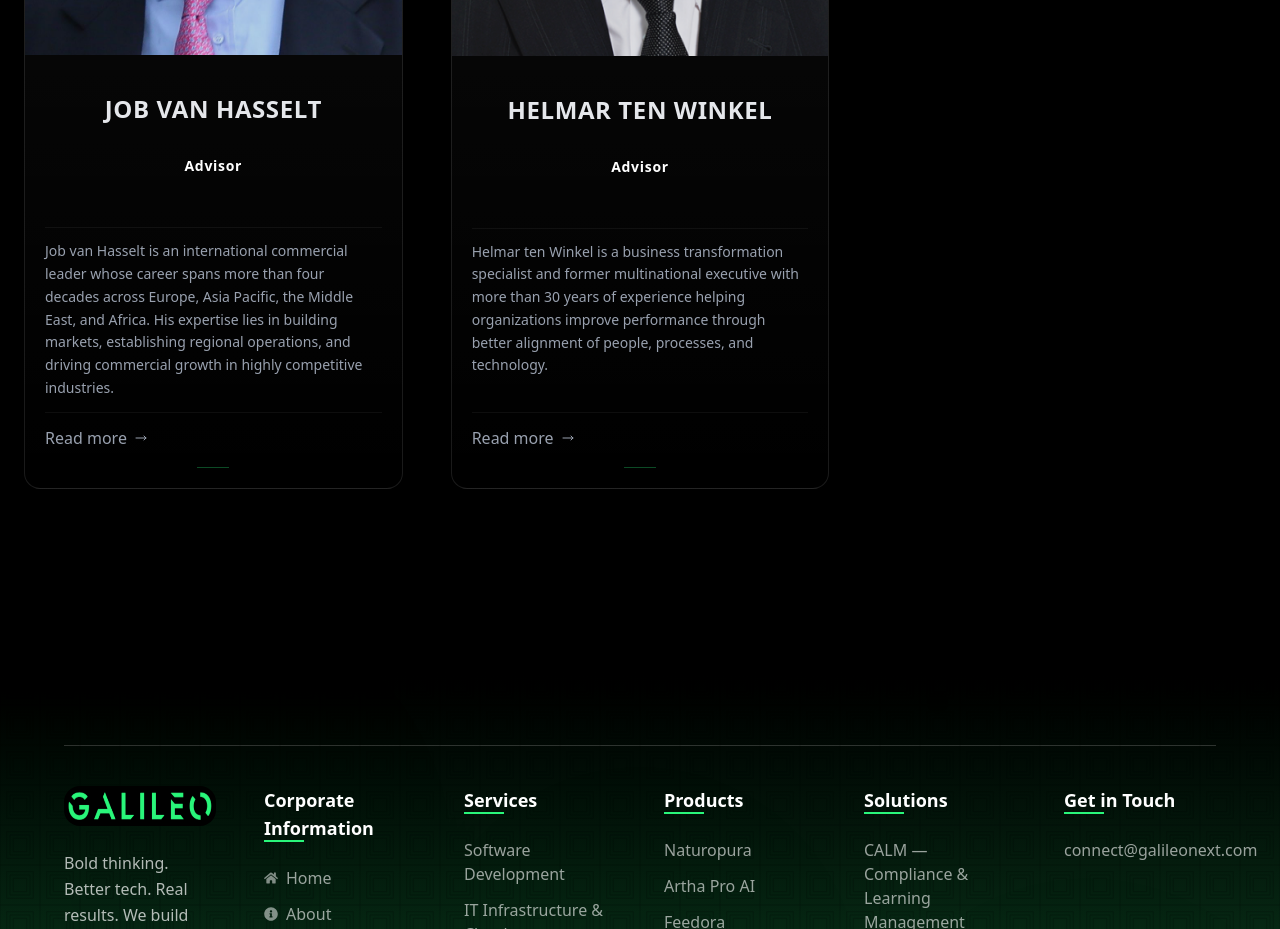
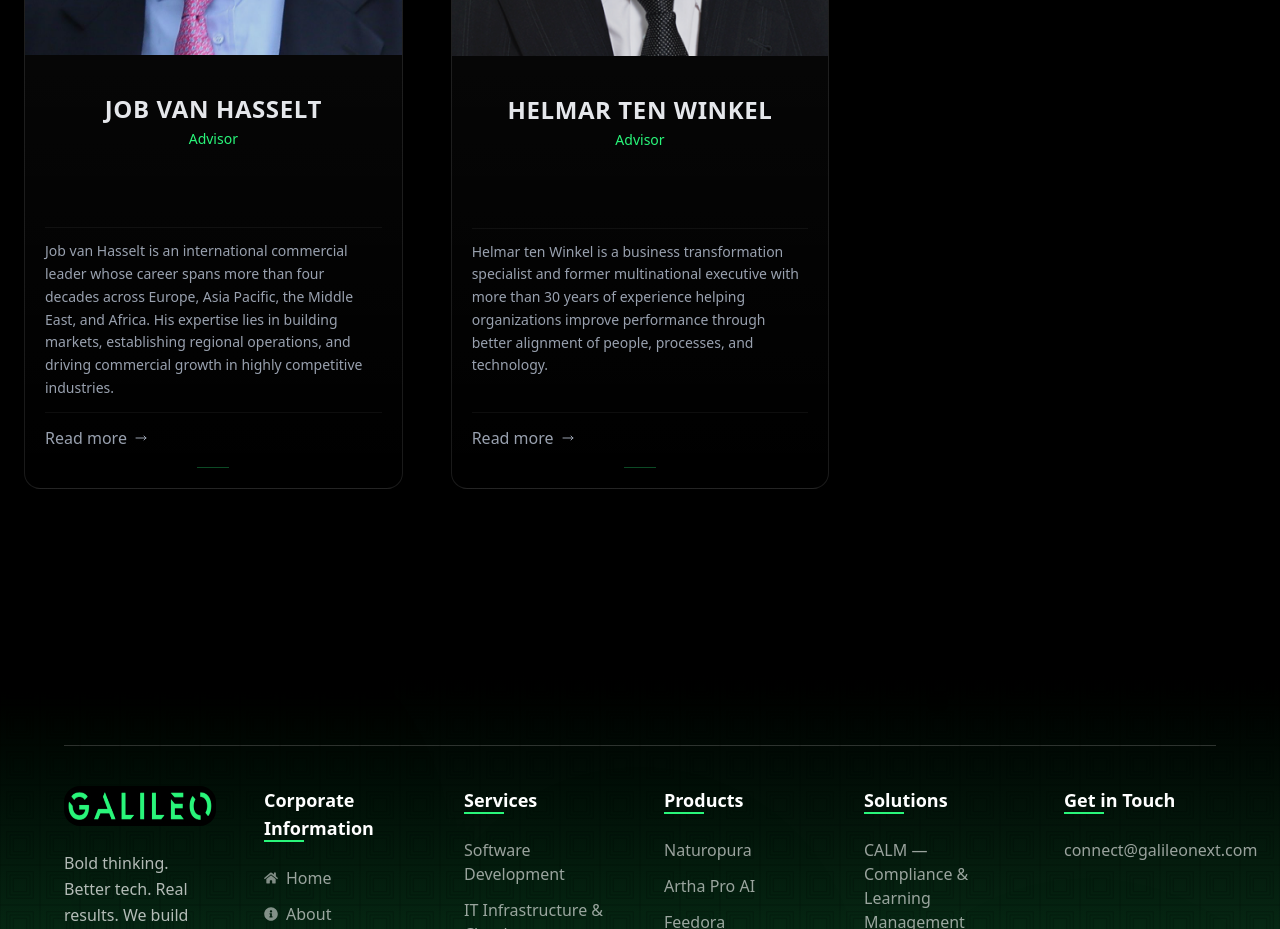
Before and after one commit to Sibasis21Routray/galileo, a React (Vite) app: page /leadership in a window 1280 px wide. Shown: the part 1700-2629 px from the top of the page. Built offline with nearby package versions, Linux system fonts and the light colour scheme.

Commit message:
ui changes

```diff
--- a/pages/Leadership.jsx
+++ b/pages/Leadership.jsx
@@ -83,8 +83,8 @@ At Galileo Ventures, Giri leads technology strategy, product engineering, cloud
     },
     {
       name: "Job van Hasselt",
-      role: "Advisor",
-      position: "",
+      role: "",
+      position: "Advisor",
       image: "/crew/Job.jpg",
       description: `Job van Hasselt is an international commercial leader whose career spans more than four decades across Europe, Asia Pacific, the Middle East, and Africa. His expertise lies in building markets, establishing regional operations, and driving commercial growth in highly competitive industries.
 
@@ -98,8 +98,8 @@ His extensive network across Asia and Europe, coupled with his multicultural bus
     },
     {
       name: "Helmar ten Winkel",
-      role: "Advisor",
-      position: "",
+      role: "",
+      position: "Advisor",
       image: "/crew/Helmar.png",
       description: `Helmar ten Winkel is a business transformation specialist and former multinational executive with more than 30 years of experience helping organizations improve performance through better alignment of people, processes, and technology.
 
@@ -166,7 +166,8 @@ At Galileo Ventures, Helmar advises clients on organizational transformation, pr
             Our <span className="text-[#29f67a] font-bold">Leadership</span>
           </h1>
           <p className="text-gray-400 max-w-2xl mx-auto">
-            Meet the visionary leaders and advisors who are driving our mission to empower businesses through technology and innovation.
+            Meet the visionary leaders and advisors who are driving our mission
+            to empower businesses through technology and innovation.
           </p>
         </motion.div>
         <div className="container">
@@ -197,14 +198,13 @@ At Galileo Ventures, Helmar advises clients on organizational transformation, pr
                   <div className="min-h-[140px] flex flex-col justify-center">
                     <h3 className="text-gray-200 text-lg sm:text-2xl font-semibold mb-1 tracking-wide  transition-colors  group-hover:text-[#29f67a]/80 transition-colors">
                       {member.name.toLocaleUpperCase()}{" "}
-
                     </h3>
                     <p className="text-[#29f67a] text-sm sm:text-md font-medium mb-1 min-h-[24px]">
                       {member.position}
                     </p>
                     <p className="text-white text-[12px] sm:text-[14px] font-bold tracking-wider leading-tight group-hover:text-[#29f67a]/80 transition-colors min-h-[40px]">
-  {member.role || "\u00A0"}
-</p>
+                      {member.role || "\u00A0"}
+                    </p>
                   </div>
 
                   {/* Show first paragraph - split by double newline and take first */}
```
